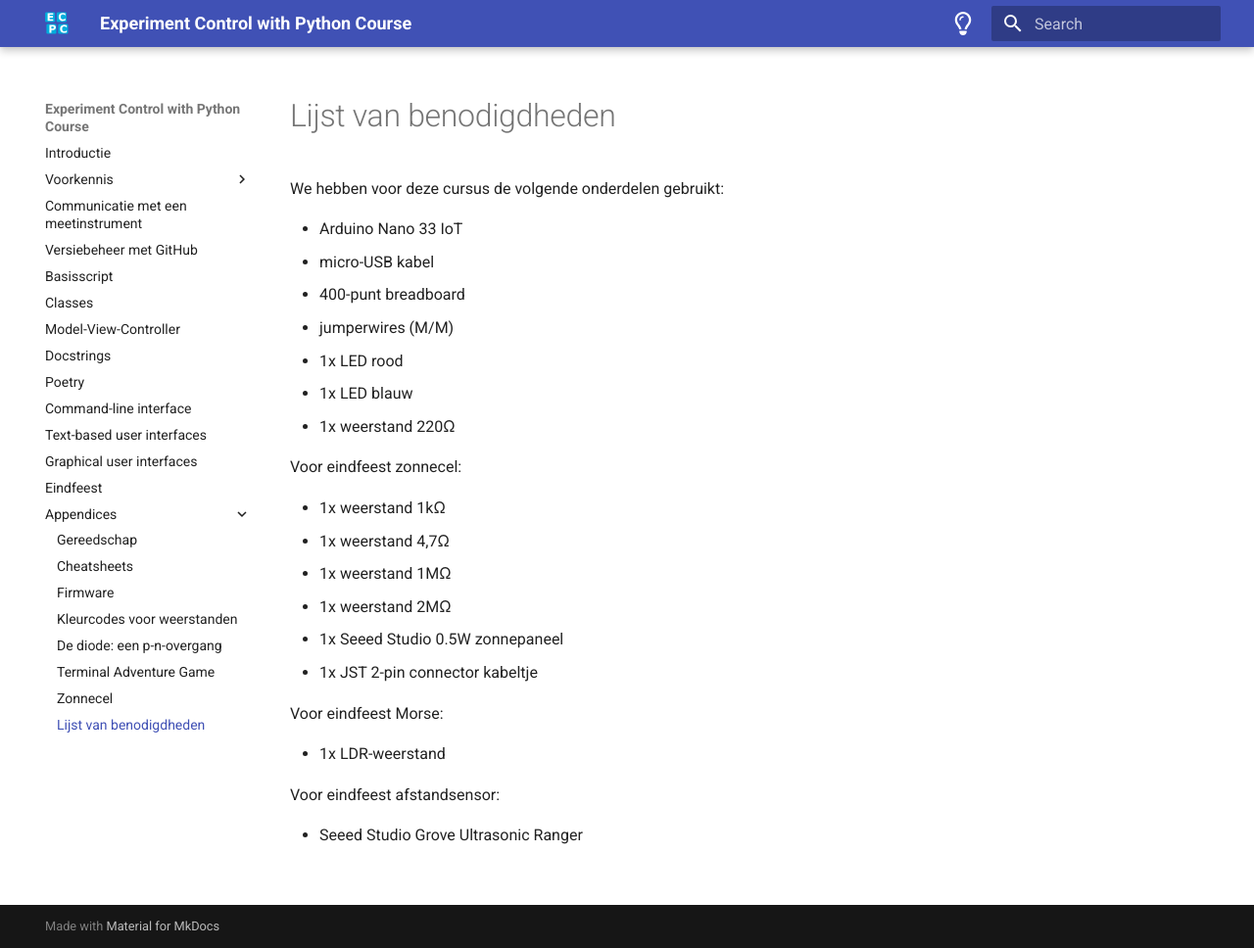
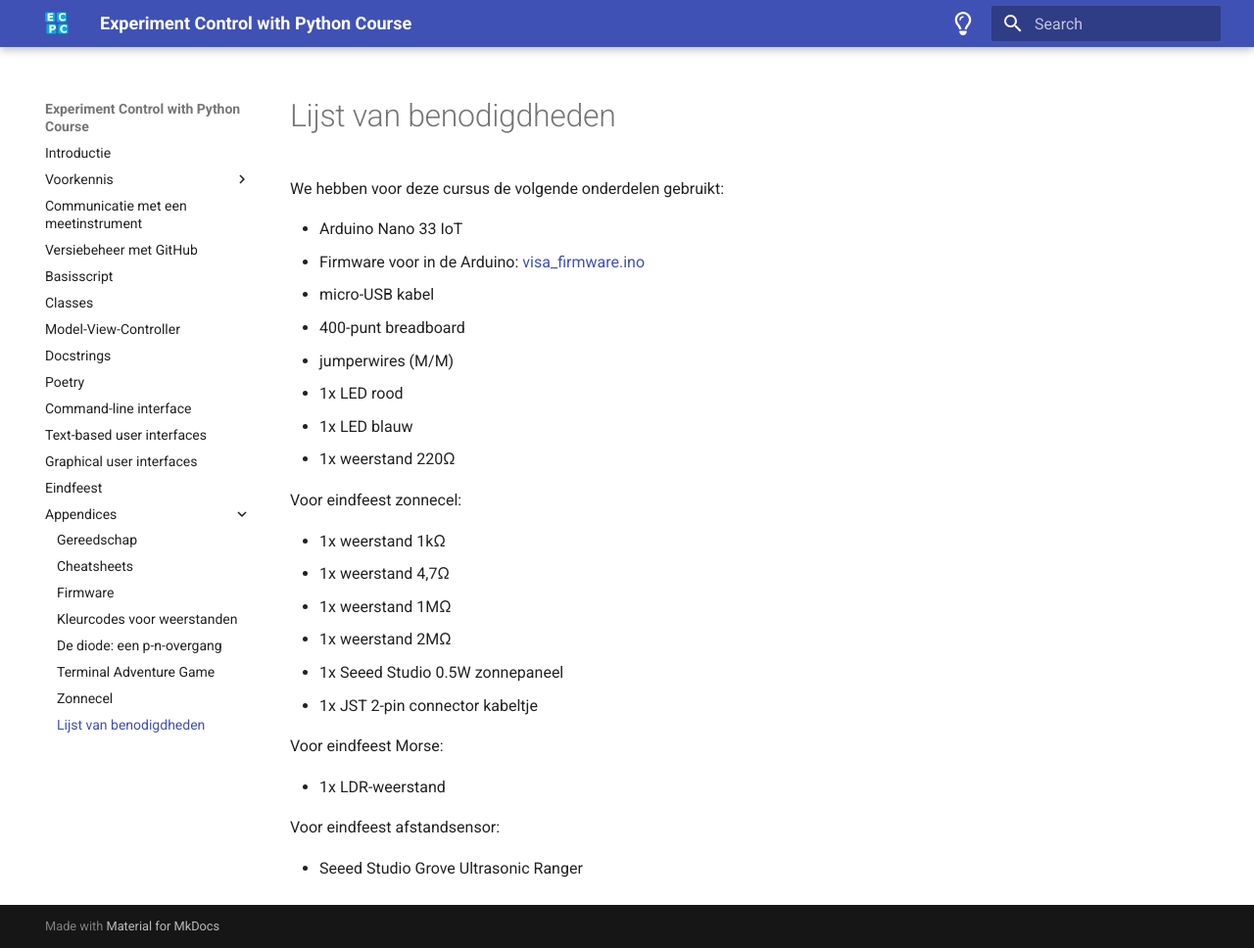
Before and after one commit to NatuurkundePracticumAmsterdam/ecpc, an MkDocs documentation site: the page built from docs/benodigdheden.md, in a window 1280 px wide and 968 px high. Shown: the whole window at 98% size. Built offline with MkDocs 1.6.1 and Material for MkDocs 9.7.7, drawn with Linux system fonts in a browser that asks for light colours.

Commit message:
Geef link naar firmware

```diff
--- a/docs/benodigdheden.md
+++ b/docs/benodigdheden.md
@@ -3,6 +3,7 @@
 We hebben voor deze cursus de volgende onderdelen gebruikt:
 
 - Arduino Nano 33 IoT
+- Firmware voor in de Arduino: [visa_firmware.ino](https://github.com/davidfokkema/arduino-visa-firmware/blob/master/visa_firmware/visa_firmware.ino)
 - micro-USB kabel
 - 400-punt breadboard
 - jumperwires (M/M)
```
